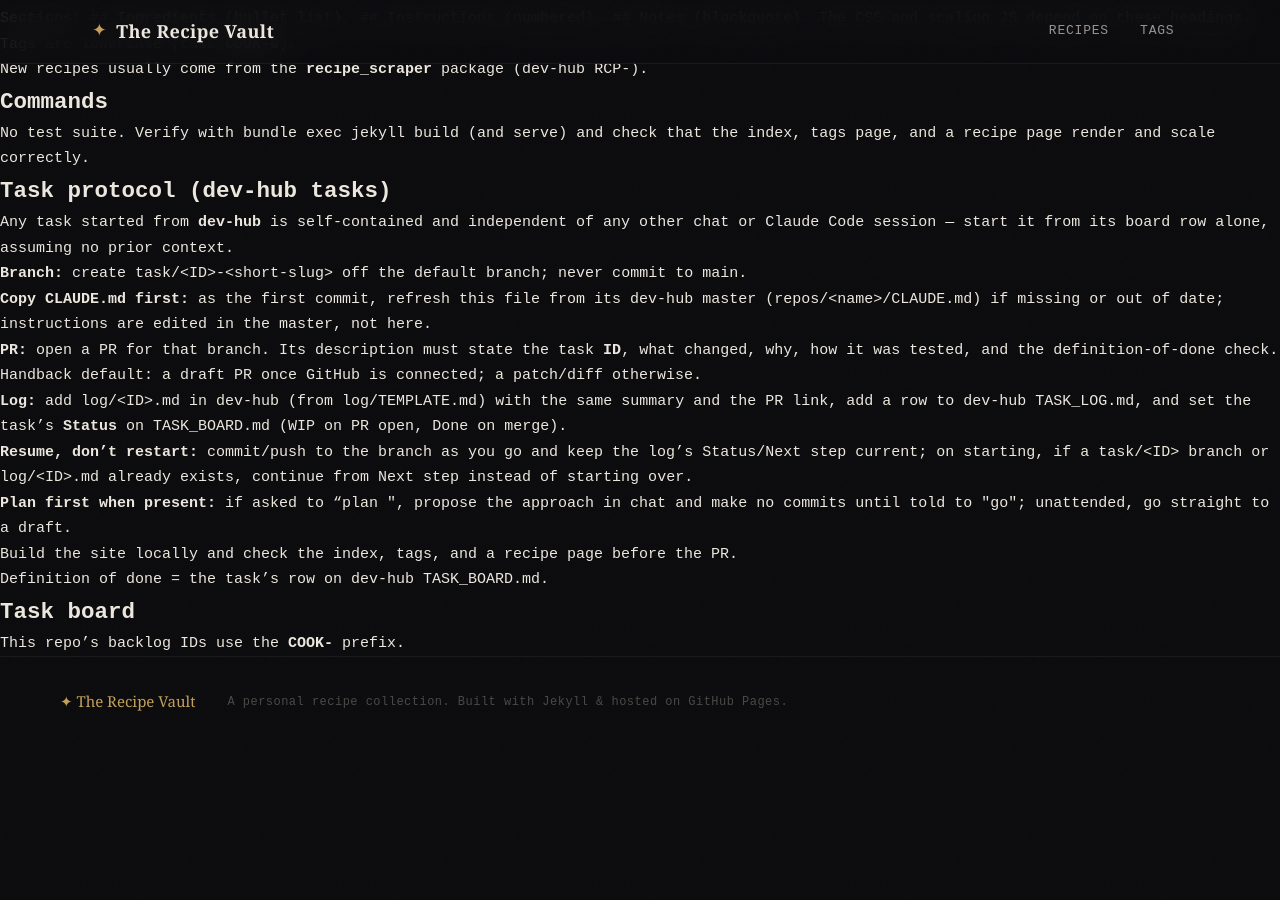
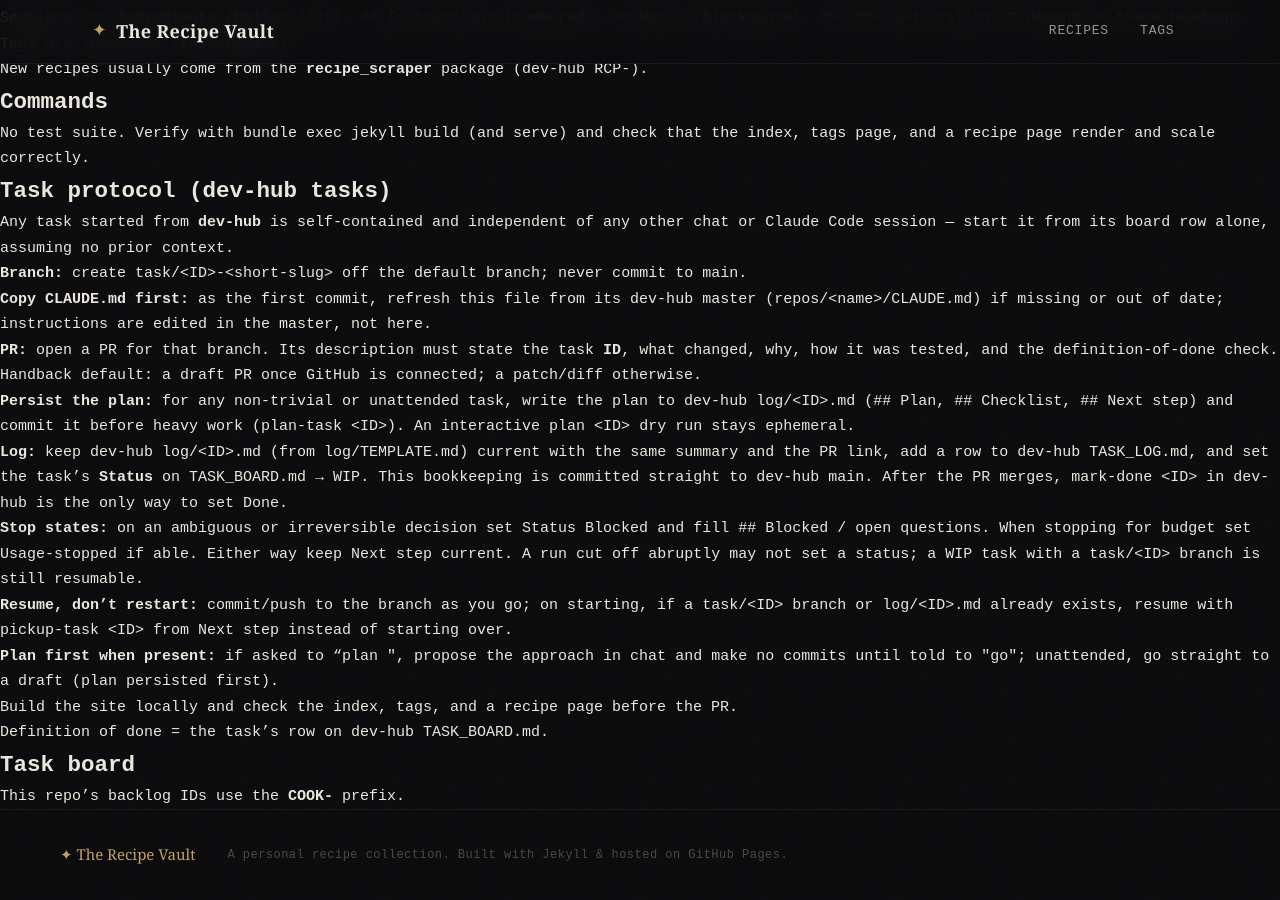
Before and after one commit to kylermurphy/smurphs_cooking, a Jekyll site: the page built from CLAUDE.md, in a window 1280 px wide and 900 px high, scrolled down 670 px. Built offline with Jekyll 4.4.1, drawn with Linux system fonts in a browser that asks for light colours; some web fonts are replaced; our own code applies the rules of GitHub Pages for plain Markdown files; before the commit the page ends 1417 px from its top, so only the background shows below that; some of the changed text lies outside the part shown.

Commit message:
Sync CLAUDE.md from dev-hub master
COOK-1: refresh out-of-date root CLAUDE.md from dev-hub's
repos/smurphs_cooking/CLAUDE.md before making task changes, per the
task protocol's copy-first step.

Co-Authored-By: Claude Sonnet 5 <noreply@anthropic.com>
Claude-Session: https://claude.ai/code/session_013VLe6rdGojRkEzQqZamqJA

```diff
--- a/CLAUDE.md
+++ b/CLAUDE.md
@@ -51,14 +51,23 @@ Claude Code session — start it from its board row alone, assuming no prior con
 - **PR:** open a PR for that branch. Its description must state the task **ID**, what
   changed, why, how it was tested, and the definition-of-done check. Handback default: a
   draft PR once GitHub is connected; a patch/diff otherwise.
-- **Log:** add `log/<ID>.md` in dev-hub (from `log/TEMPLATE.md`) with the same summary and
-  the PR link, add a row to dev-hub `TASK_LOG.md`, and set the task's **Status** on
-  `TASK_BOARD.md` (`WIP` on PR open, `Done` on merge).
-- **Resume, don't restart:** commit/push to the branch as you go and keep the log's
-  `Status`/`Next step` current; on starting, if a `task/<ID>` branch or `log/<ID>.md`
-  already exists, continue from `Next step` instead of starting over.
+- **Persist the plan:** for any non-trivial or unattended task, write the plan to dev-hub
+  `log/<ID>.md` (`## Plan`, `## Checklist`, `## Next step`) and commit it before heavy work
+  (`plan-task <ID>`). An interactive `plan <ID>` dry run stays ephemeral.
+- **Log:** keep dev-hub `log/<ID>.md` (from `log/TEMPLATE.md`) current with the same summary
+  and the PR link, add a row to dev-hub `TASK_LOG.md`, and set the task's **Status** on
+  `TASK_BOARD.md` → `WIP`. This bookkeeping is committed straight to dev-hub `main`. After
+  the PR merges, `mark-done <ID>` in dev-hub is the only way to set `Done`.
+- **Stop states:** on an ambiguous or irreversible decision set Status `Blocked` and fill
+  `## Blocked / open questions`. When stopping for budget set `Usage-stopped` if able. Either
+  way keep `Next step` current. A run cut off abruptly may not set a status; a `WIP` task with
+  a `task/<ID>` branch is still resumable.
+- **Resume, don't restart:** commit/push to the branch as you go; on starting, if a
+  `task/<ID>` branch or `log/<ID>.md` already exists, resume with `pickup-task <ID>` from
+  `Next step` instead of starting over.
 - **Plan first when present:** if asked to "plan <ID>", propose the approach in chat and
-  make no commits until told to "go"; unattended, go straight to a draft.
+  make no commits until told to "go"; unattended, go straight to a draft (plan persisted
+  first).
 - Build the site locally and check the index, tags, and a recipe page before the PR.
 - Definition of done = the task's row on dev-hub `TASK_BOARD.md`.
 
```
Also changed, not shown: other parts of CLAUDE.md (+2 -2 lines).
